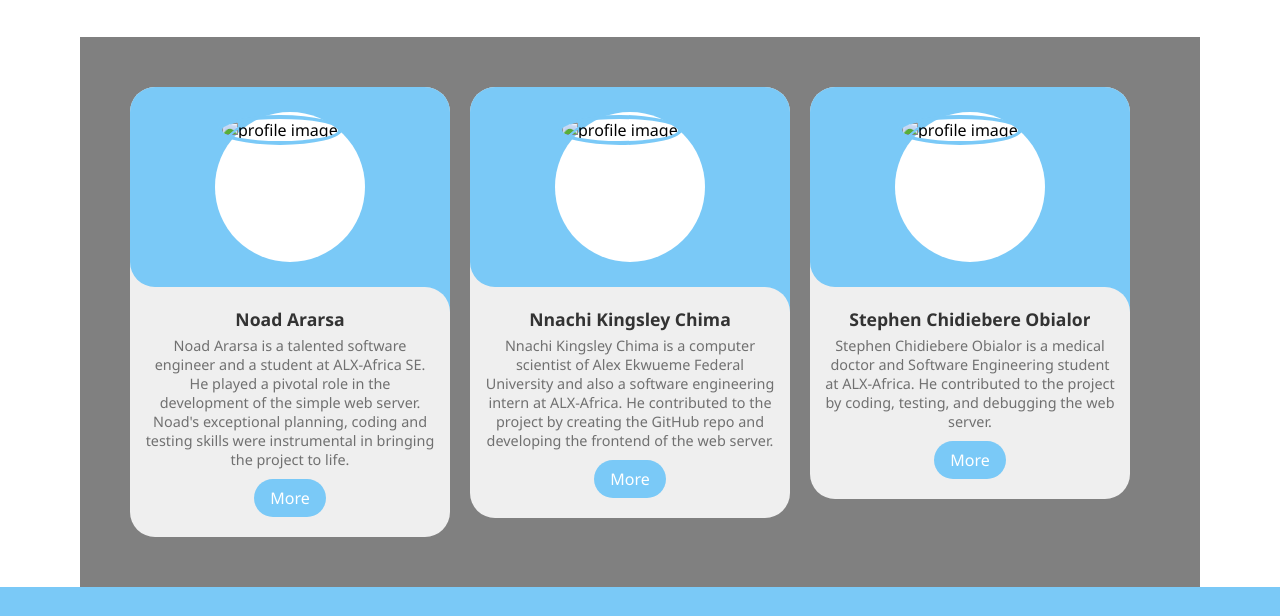
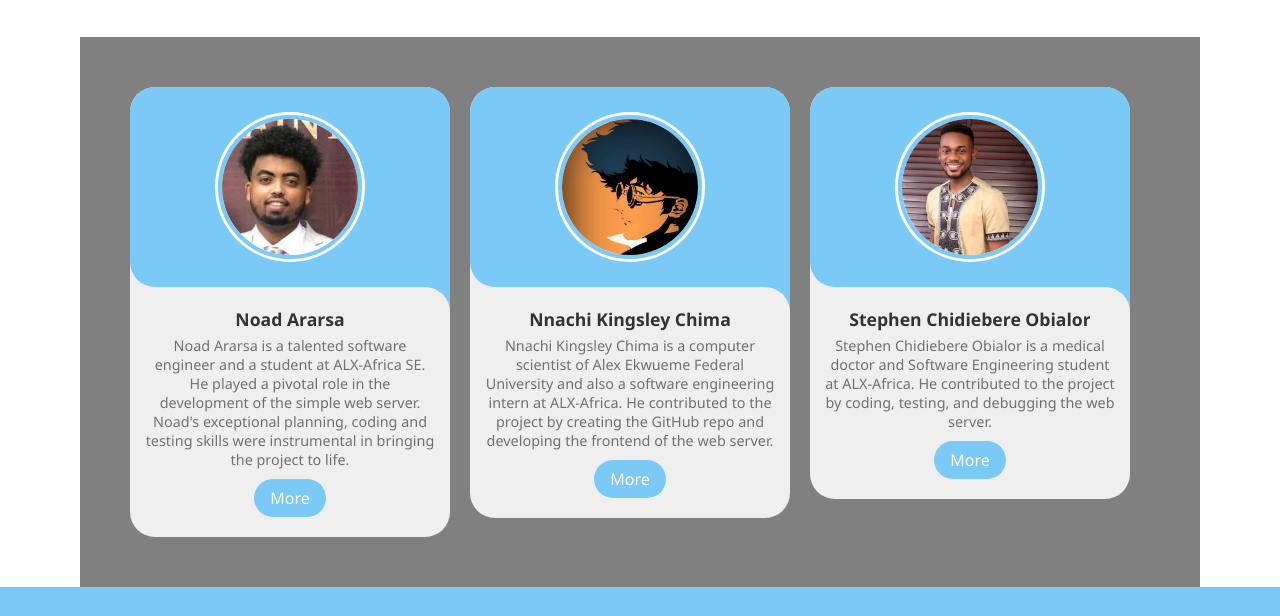
Before and after one commit to kingieX/SWS_landing-page, a plain HTML site: page index.html in a window 1280 px wide. Shown: the part 1188-1804 px from the top of the page. Drawn offline with nearby package versions, Linux system fonts and the light colour scheme.

Commit message:
modify avatars for contributors

```diff
--- a/index.html
+++ b/index.html
@@ -91,7 +91,7 @@
                         <span class="overlay"></span>
 
                         <div class="card-image">
-                            <img src="" class="card-img" alt="profile image">
+                            <img src="assets/Avatars/noad.jpeg" class="card-img" alt="profile image">
                         </div>
                     </div>
 
@@ -114,7 +114,7 @@
                         <span class="overlay"></span>
 
                         <div class="card-image">
-                            <img src="" class="card-img" alt="profile image">
+                            <img src="assets/Avatars/chima.jpeg" class="card-img" alt="profile image">
                         </div>
                     </div>
 
@@ -137,7 +137,7 @@
                         <span class="overlay"></span>
 
                         <div class="card-image">
-                            <img src="" class="card-img" alt="profile image">
+                            <img src="assets/Avatars/steve.jpeg" class="card-img" alt="profile image">
                         </div>
                     </div>
 
```
Also changed, not shown: assets/Avatars/chima.jpeg (added), assets/Avatars/noad.jpeg (added), assets/Avatars/steve.jpeg (added).
